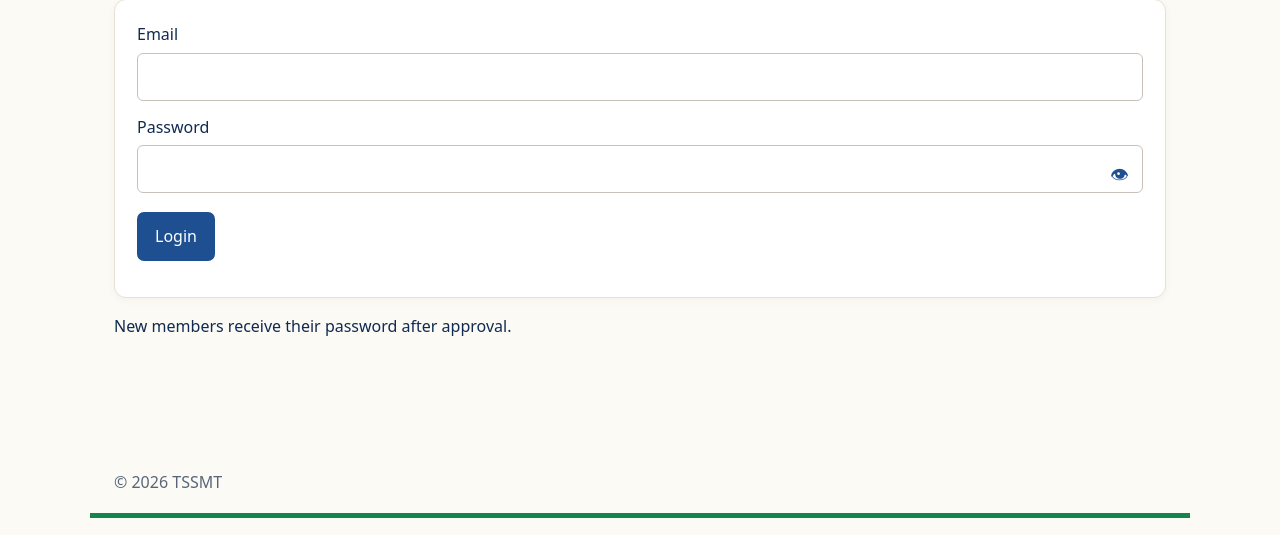
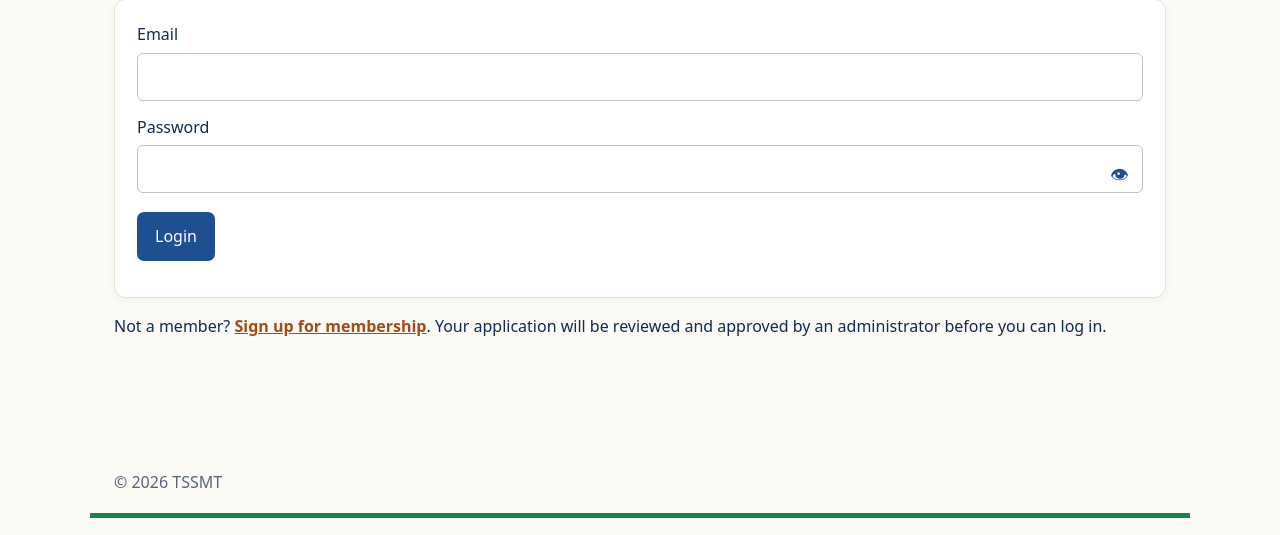
Before and after one commit to ownerpcrm/tssmt-website, a PHP site: page /login.php in a window 1280 px wide. Shown: the part 249-784 px from the top of the page. Run offline with PHP 8.4, Linux system fonts and the light colour scheme; data comes from the database, SQL or seed files in the repository; some libraries are stand-ins or nearby versions.

Commit message:
Add member registration link to login

```diff
--- a/public/login.php
+++ b/public/login.php
@@ -1 +1,25 @@
-<?php require_once __DIR__.'/../app/layout.php';if($_SERVER['REQUEST_METHOD']==='POST'){verify_csrf();$s=$pdo->prepare("SELECT * FROM members WHERE email=? AND status='active'");$s->execute([strtolower(trim($_POST['email']??''))]);$m=$s->fetch();if($m&&$m['password_hash']&&password_verify($_POST['password']??'',$m['password_hash'])){session_regenerate_id(true);$_SESSION['member_id']=$m['id'];redirect('/member/dashboard.php');}flash('Invalid login or your account is not active.','error');}header_html('Member login');?><h1>Member login</h1><form method="post"><input type="hidden" name="csrf" value="<?=csrf()?>"><label>Email<input type="email" name="email" required></label><label>Password<input type="password" name="password" required></label><button>Login</button></form><p>New members receive their password after approval.</p><?php footer_html();
+<?php
+require_once __DIR__.'/../app/layout.php';
+if($_SERVER['REQUEST_METHOD']==='POST'){
+    verify_csrf();
+    $s=$pdo->prepare("SELECT * FROM members WHERE email=? AND status='active'");
+    $s->execute([strtolower(trim($_POST['email']??''))]);
+    $m=$s->fetch();
+    if($m&&$m['password_hash']&&password_verify($_POST['password']??'',$m['password_hash'])){
+        session_regenerate_id(true);
+        $_SESSION['member_id']=$m['id'];
+        redirect('/member/dashboard.php');
+    }
+    flash('Invalid login or your account is not active.','error');
+}
+header_html('Member login');
+?>
+<h1>Member login</h1>
+<form method="post">
+  <input type="hidden" name="csrf" value="<?=csrf()?>">
+  <label>Email<input type="email" name="email" required></label>
+  <label>Password<input type="password" name="password" required></label>
+  <button>Login</button>
+</form>
+<p>Not a member? <a href="/register.php">Sign up for membership</a>. Your application will be reviewed and approved by an administrator before you can log in.</p>
+<?php footer_html();
```
